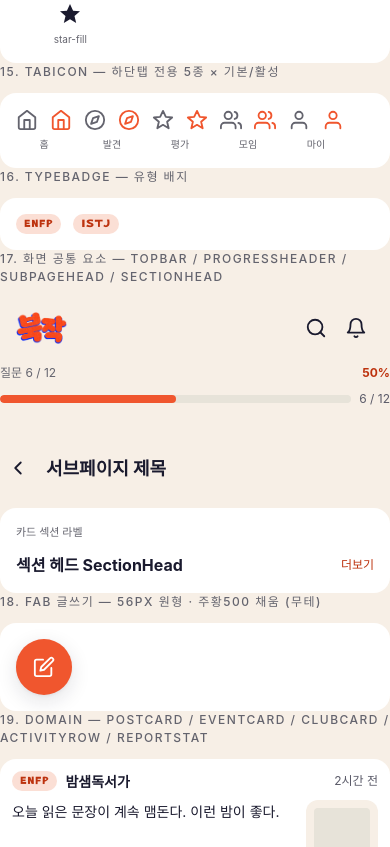
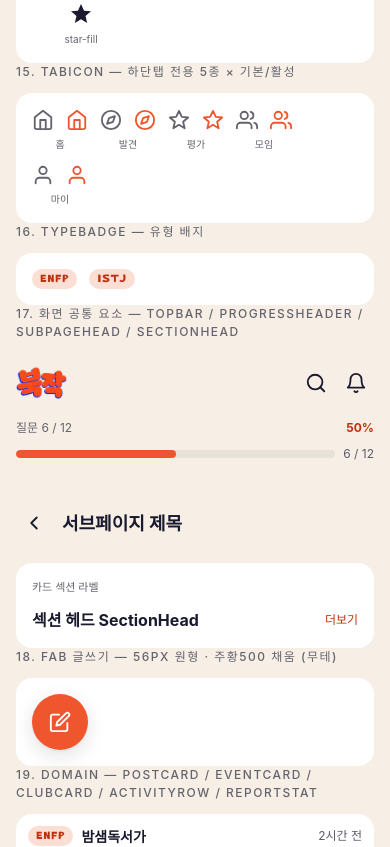
Before and after one commit to jjipper/book-jak, a Next.js app: page /design-system in a window 390 px wide. Shown: the part 3392-4239 px from the top of the page. Built offline with nearby package versions, Linux system fonts and the light colour scheme; no server answers; a web font is replaced by a local one.

Commit message:
fix: 디자인시스템 화면을 모바일 폭 프레임 안에 배치

```diff
--- a/src/app/design-system/page.tsx
+++ b/src/app/design-system/page.tsx
@@ -92,7 +92,7 @@ export default function DesignSystemPreviewPage() {
   ]
 
   return (
-    <main className="bj-shell" style={{ paddingTop: 32, paddingBottom: 64 }}>
+    <main className="bj-shell bj-frame" style={{ paddingTop: 32, paddingBottom: 64 }}>
       <header style={{ marginBottom: 32 }}>
         <Logo />
         <p className="bj-caption" style={{ margin: '4px 0 0' }}>
```
